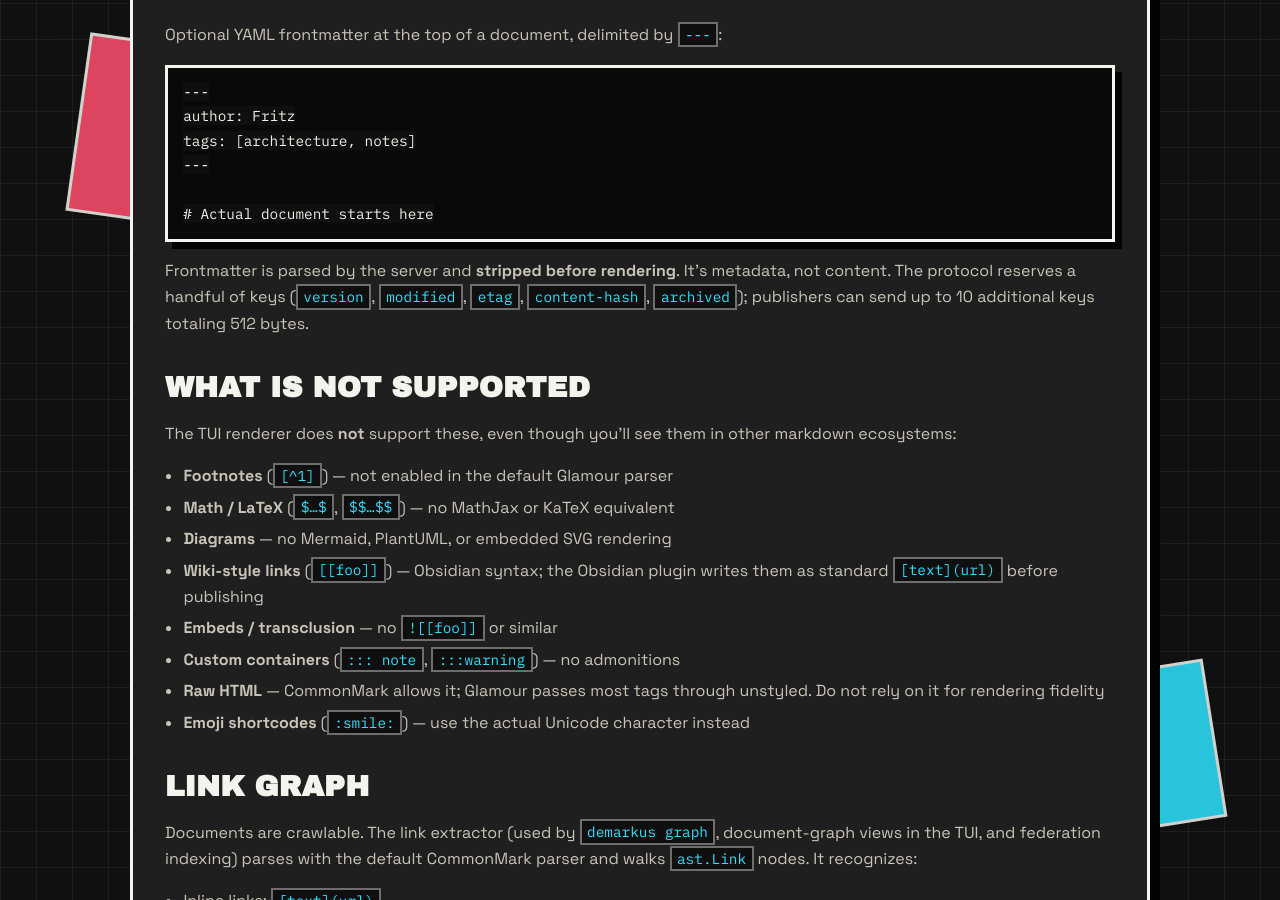
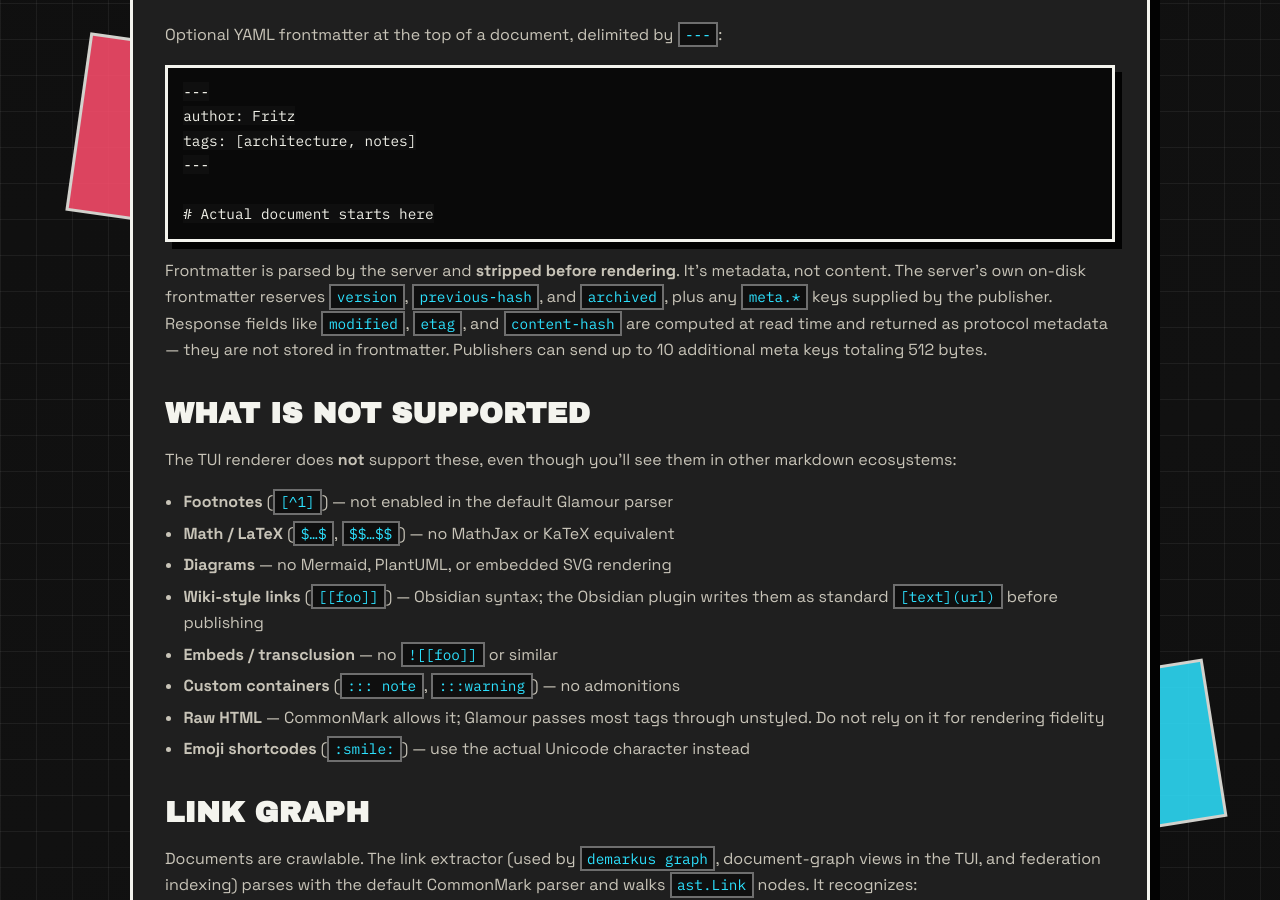
Before and after one commit to latebit-io/demarkus, a Jekyll site: the page built from reference/markdown.md, in a window 1280 px wide and 900 px high, scrolled down 1616 px. Built offline with Jekyll 4.4.1, drawn with Linux system fonts in a browser that asks for light colours.

Commit message:
docs(reference): correct reserved frontmatter keys
The on-disk store frontmatter reserves version, previous-hash, archived,
and meta.* — not modified/etag/content-hash. Those three are response
fields computed per-request in the handler (handler.go:288-291), not
stored on disk. Clarify the distinction so publishers don't try to set
meta.modified or meta.etag thinking they're overriding something.

````diff
--- a/reference/markdown.md
+++ b/reference/markdown.md
@@ -66,7 +66,7 @@ tags: [architecture, notes]
 # Actual document starts here
 ```
 
-Frontmatter is parsed by the server and **stripped before rendering**. It's metadata, not content. The protocol reserves a handful of keys (`version`, `modified`, `etag`, `content-hash`, `archived`); publishers can send up to 10 additional keys totaling 512 bytes.
+Frontmatter is parsed by the server and **stripped before rendering**. It's metadata, not content. The server's own on-disk frontmatter reserves `version`, `previous-hash`, and `archived`, plus any `meta.*` keys supplied by the publisher. Response fields like `modified`, `etag`, and `content-hash` are computed at read time and returned as protocol metadata — they are not stored in frontmatter. Publishers can send up to 10 additional meta keys totaling 512 bytes.
 
 ## What is not supported
 
````
